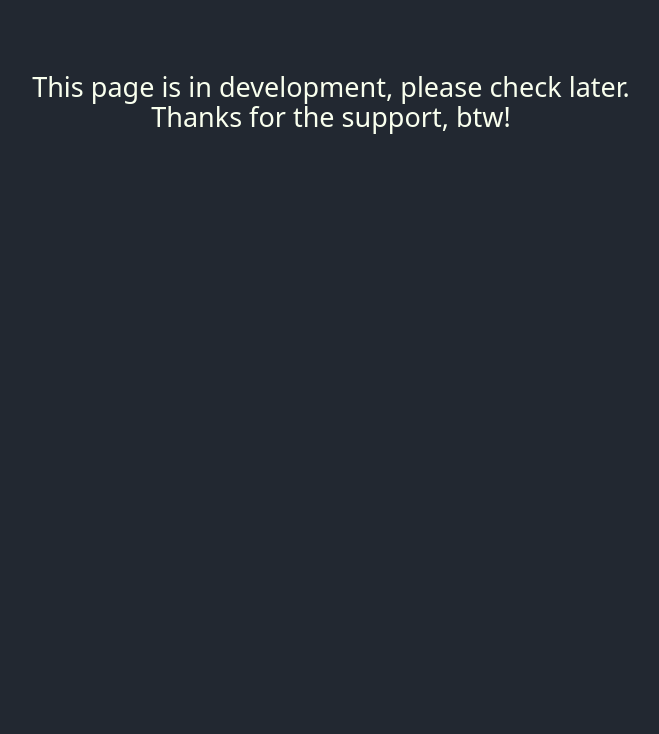
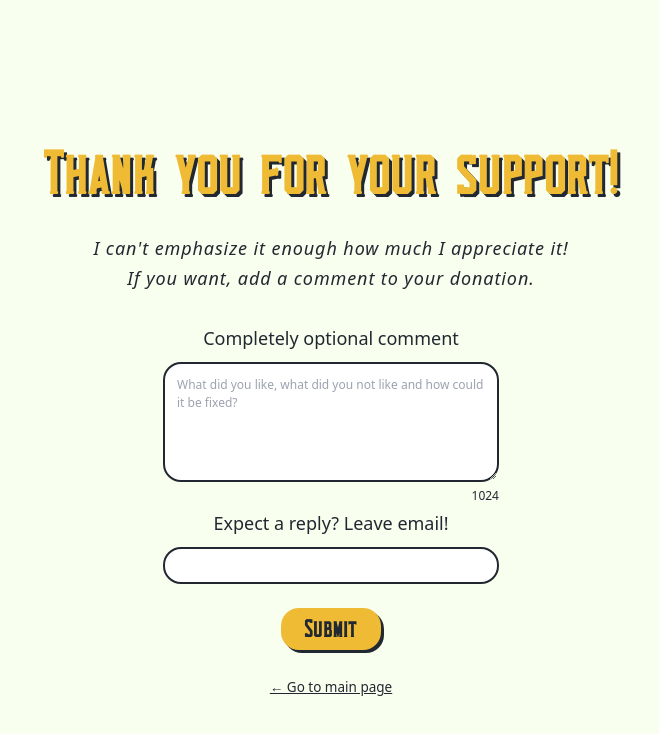
Before and after one commit to RomanistHere/popupoff-site, a SvelteKit app: page /thanks-for-support in a window 1280 px wide. Shown: the top 734 px of the page, without its empty margins (309-968 px from the left). Built offline with nearby package versions, Linux system fonts and the light colour scheme.

Commit message:
feat: support page

```diff
--- /dev/null
+++ b/src/db/models/donation-comment.model.js
@@ -0,0 +1,17 @@
+import { Schema, model } from "mongoose";
+
+const schema = new Schema(
+	{
+		message: {
+			type: String,
+			required: true,
+		},
+		email: String,
+		createdAt: Date,
+	},
+	{
+		timestamps: true,
+	}
+).index({ email: 1 });
+
+export const DonationComment = model("DonationComment", schema);
--- /dev/null
+++ b/src/routes/api/donation/comment/submit/+server.js
@@ -0,0 +1,20 @@
+import { json } from "@sveltejs/kit";
+
+import { DonationComment } from "$db/models/donation-comment.model";
+
+export async function POST({ request }) {
+	try {
+		const formData = await request.formData();
+		const { message, email } = Object.fromEntries(formData);
+
+		await new DonationComment({
+			message,
+			email,
+			createdAt: new Date(),
+		}).save();
+
+		return json({ error: null });
+	} catch (error) {
+		return json({ error });
+	}
+}
--- a/src/routes/thanks-for-support/+page.svelte
+++ b/src/routes/thanks-for-support/+page.svelte
@@ -1,4 +1,106 @@
-<h1 class="text-4xl text-center py-24">
-	This page is in development, please check later. <br />
-	Thanks for the support, btw!
-</h1>
+<script>
+	import { enhance } from "$app/forms";
+
+	import Input from "$lib/components/Input.svelte";
+	import Textarea from "$lib/components/Textarea.svelte";
+	import PrimaryButton from "$lib/components/PrimaryButton.svelte";
+	import Spinner from "$lib/components/Spinner.svelte";
+	import SEO from "$lib/components/SEO.svelte";
+
+	// state: null | "loading" | "success" | "fail"
+	let state = null;
+
+	const enhanceCallback = async ({ data, cancel }) => {
+		cancel();
+
+		for (const [key, value] of data.entries()) {
+			if (key === "message" && value.length < 9) {
+				// eslint-disable-next-line no-alert
+				alert("Message is too small to send. It'll get lost.");
+				return;
+			}
+		}
+
+		try {
+			state = "loading";
+			const resp = await fetch("/api/donation/comment/submit", {
+				method: "POST",
+				body: data,
+			});
+
+			const { error } = await resp.json();
+
+			if (!error) {
+				state = "success";
+			} else {
+				state = "fail";
+			}
+		} catch (e) {
+			state = "fail";
+		}
+	};
+</script>
+
+<SEO
+	title="Thank you!"
+	description="null"
+/>
+
+<section class="min-h-screen py-12 bg-bright flex justify-center items-center text-dark">
+	<div class="relative max-w-7xl px-8 w-full text-center">
+		<h1 class="text-title leading-[4.2rem]">Thank you for your support!</h1>
+
+		<p class="text-basic italic mb-2">
+			I can't emphasize it enough how much I appreciate it!
+		</p>
+		<p class="text-basic italic mb-12">
+			If you want, add a comment to your donation.
+		</p>
+
+		{#if state === "success"}
+			<p class="text-basic">Thank you! I'll get to your message ASAP.</p>
+		{:else if state === "fail"}
+			<p class="text-basic">Something went wrong, please try again later.</p>
+		{:else}
+			<form
+				method="POST"
+				use:enhance={enhanceCallback}
+				class="max-w-md mx-auto relative"
+				class:opacity-0={state === "success" || state === "fail"}
+				class:absolute={state === "success" || state === "fail"}
+			>
+				<Textarea
+					title="Completely optional comment"
+					id="getInTouchMessage"
+					placeholder="What did you like, what did you not like and how could it be fixed?"
+					name="message"
+					maxlength={1024}
+				/>
+
+				<Input
+					title="Expect a reply? Leave email!"
+					id="getInTouchEmail"
+					type="email"
+					name="email"
+					maxlength={96}
+				/>
+
+				<PrimaryButton
+					title="Submit"
+					class="px-12"
+					disabled={state === "loading"}
+				/>
+
+				{#if state === "loading"}
+					<Spinner />
+				{/if}
+			</form>
+		{/if}
+
+		<a
+			href="/"
+			class="underline text-lg block absolute -bottom-16 left-1/2 -translate-x-1/2"
+		>← Go to main page</a
+		>
+	</div>
+</section>
```
